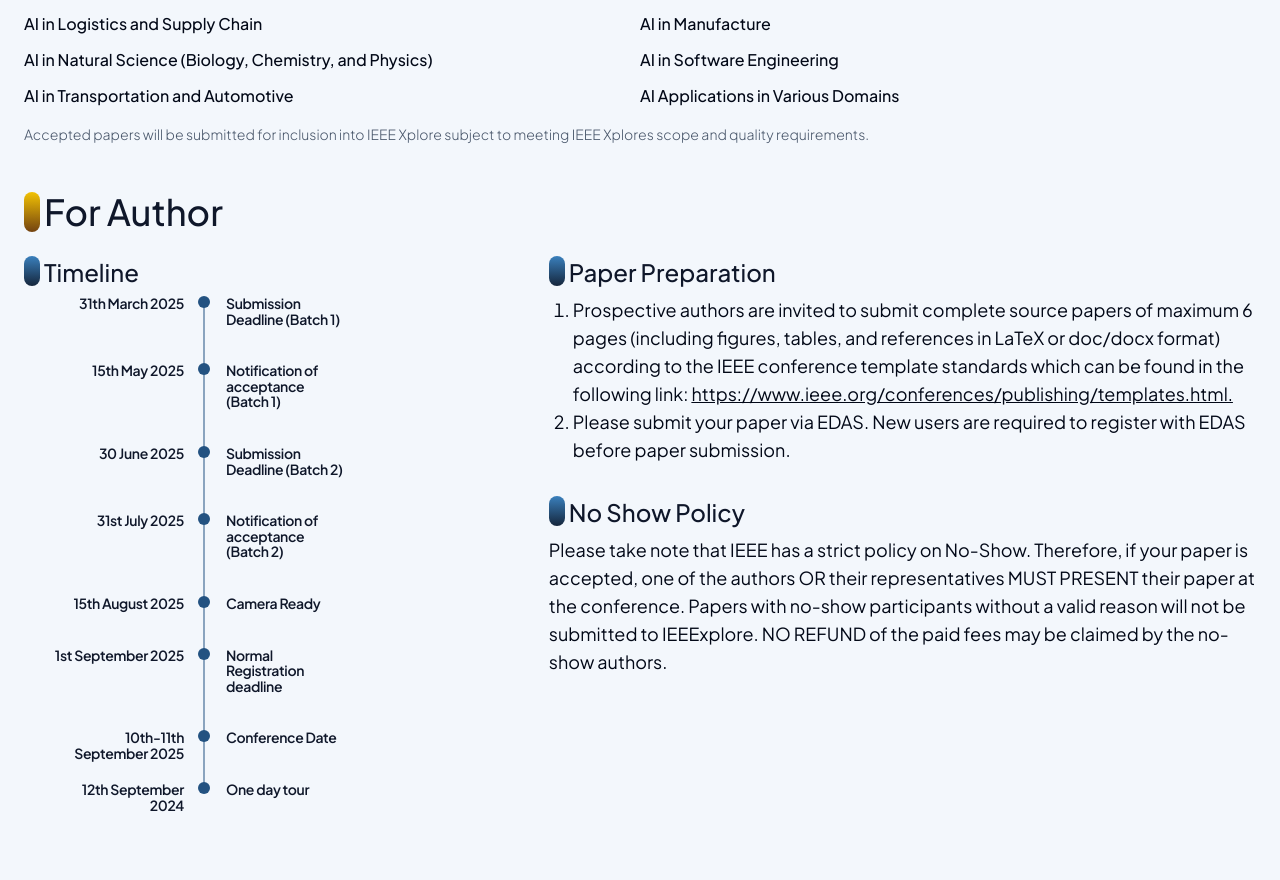
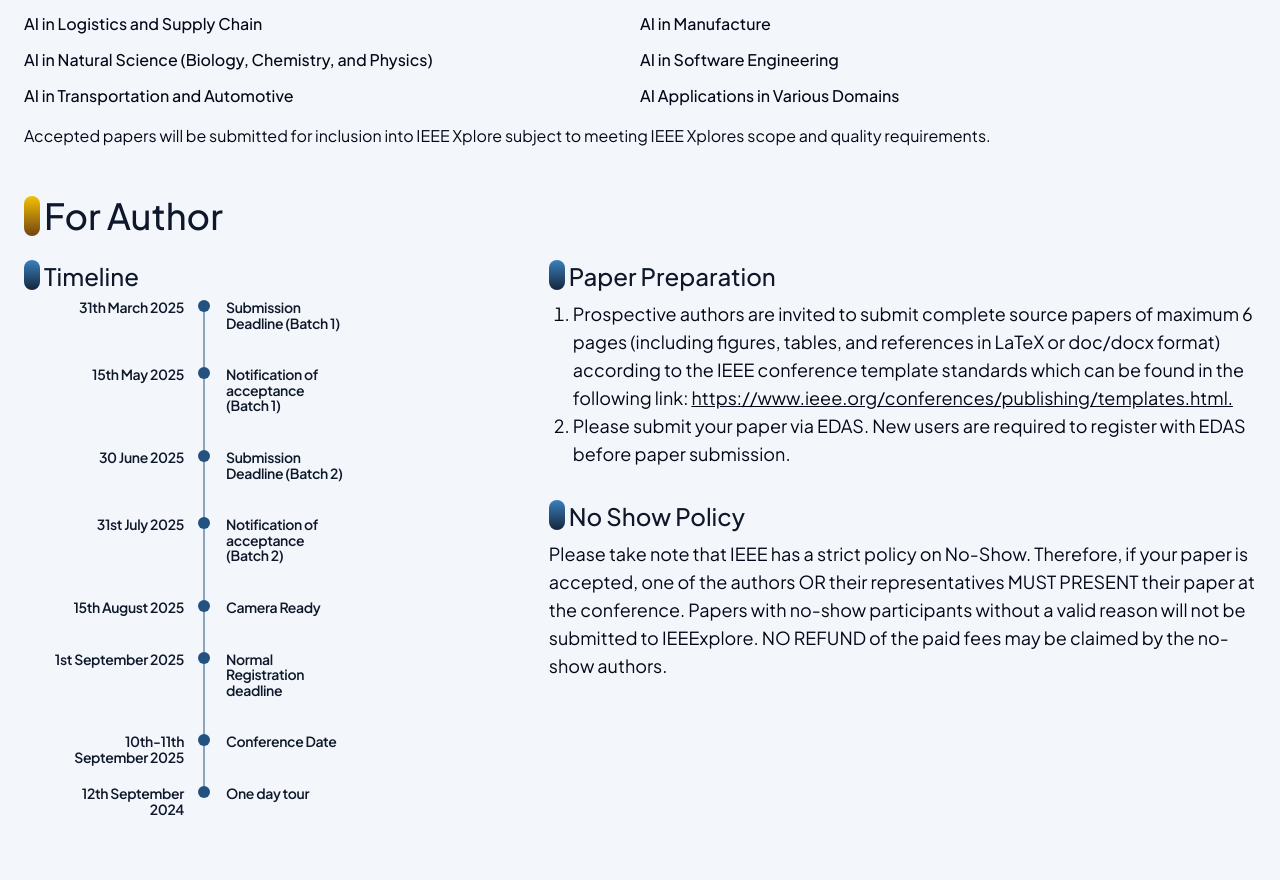
Before and after one commit to VincentAlfa/icait-web, a Next.js app: page / in a window 1280 px wide. Shown: the part 2248-3128 px from the top of the page. Built offline with nearby package versions, Linux system fonts and the light colour scheme.

Commit message:
Modified CallForPaper section text

```diff
--- a/src/components/CallForPaper.tsx
+++ b/src/components/CallForPaper.tsx
@@ -7,7 +7,7 @@ const CallForPaper = () => {
       <div className='mx-auto max-w-screen-xl'>
         <Header1 title='Call for Paper' />
         <Header2 title='Conference Tracks' />
-        <p className='mb-4 text-base'>
+        <p className='mb-4'>
           We invite researchers to submit high-quality and unpublished research
           papers in the following topics:
         </p>
@@ -29,7 +29,7 @@ const CallForPaper = () => {
           <li>AI in Transportation and Automotive</li>
           <li>AI Applications in Various Domains</li>
         </ul>
-        <p className='mt-4 text-sm font-light text-slate-600'>
+        <p className='mt-4'>
           Accepted papers will be submitted for inclusion into IEEE Xplore
           subject to meeting IEEE Xplores scope and quality requirements.
         </p>
```
